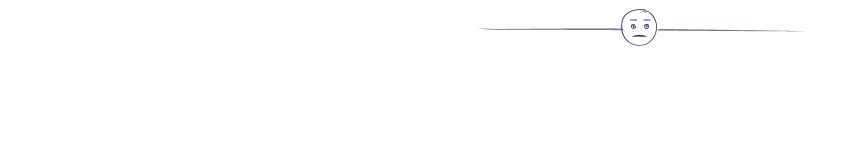
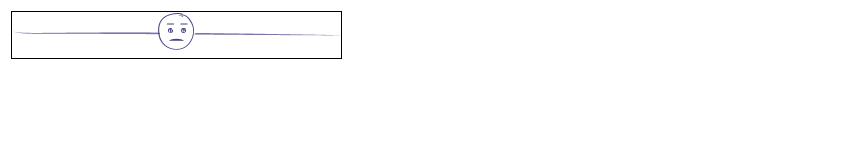
Before and after one commit to dglittle/smiley-slider, a plain HTML site: page index.html in a window 1280 px wide. Shown: the whole page, without its empty margins (0-841 px from the left). Drawn offline with Linux system fonts and the light colour scheme.

Commit message:
creates test index.html in which to debug a couple issues

```diff
--- a/SmileySlider.js
+++ b/SmileySlider.js
@@ -1,9 +1,12 @@
 function SmileySlider(container) {
-    var track = document.getElementById(container);
+
+    var track = document.createElement('div');
+    track.style.position = "relative"
+    track.style.margin = "0 auto"
     track.style.width = "329px";
     track.style.height = "6px";
     track.style.background = "no-repeat url(img/main.png) 0 0";
-    track.style.padding = "20px 0 20px 0";
+    track.style.padding = "20px 0px 20px 0px";
     //create pointer
     myPointer = document.createElement('div');
     myPointer.setAttribute('id', 'pointer');
@@ -23,6 +26,7 @@ function SmileySlider(container) {
 
     myPointer.appendChild(myCanvas);
     track.appendChild(myPointer);
+    container.appendChild(track)
 
     var canvas = myCanvas;
     var pointer = myPointer;
--- a/index.html
+++ b/index.html
@@ -1,16 +1,13 @@
-<!DOCTYPE html PUBLIC "-//W3C//DTD XHTML 1.0 Transitional//EN" "http://www.w3.org/TR/xhtml1/DTD/xhtml1-transitional.dtd">
 <html xmlns="http://www.w3.org/1999/xhtml">
 	<head>
-		<meta http-equiv="Content-Type" content="text/html; charset=utf-8" />
-		<title>Smiley Slider</title>
-		<link rel="stylesheet" href="main.css" type="text/css" />
         <script type="text/javascript" src="SmileySlider.js"></script>
         <script type="text/javascript">
               var s = ""
               function loadSlider()
               {
-                s = new SmileySlider("track2")
-                s.position(function (pos) {   })
+                s = new SmileySlider(document.getElementById("track2"))
+                s.position(function (pos) {
+                })
 
               }
 
@@ -19,8 +16,13 @@
 
 	<body onload="loadSlider()">
 
-		<div id="track2" style="position:relative; margin:0 auto;">
-        </div>
+        <table>
+            <tr>
+                <td>
+                    <div id="track2" style="border:1px solid black"></div>
+                </td>
+            </tr>
+        </table>
 
 	</body>
 </html>
```
